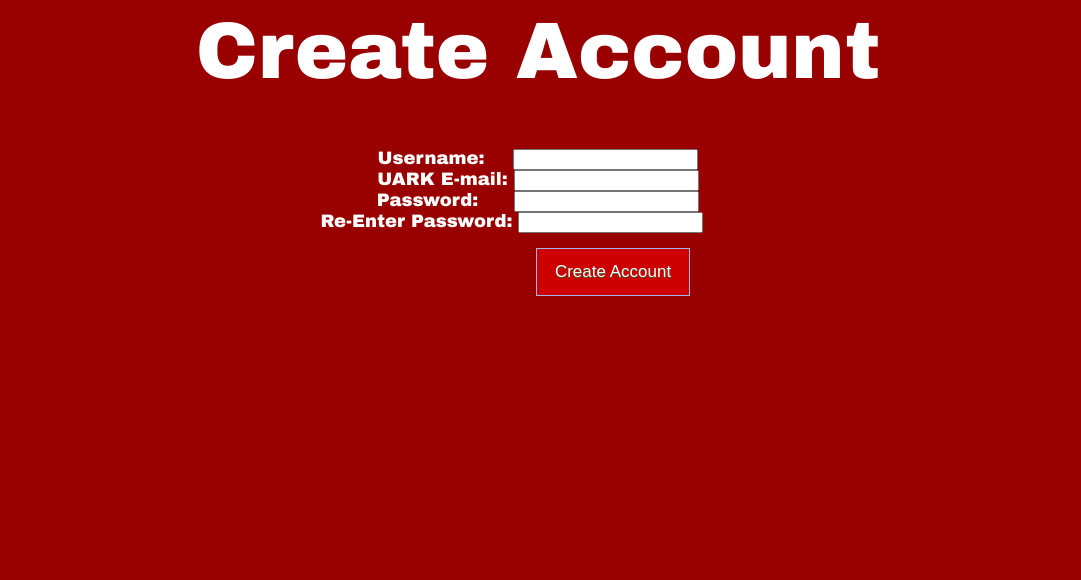
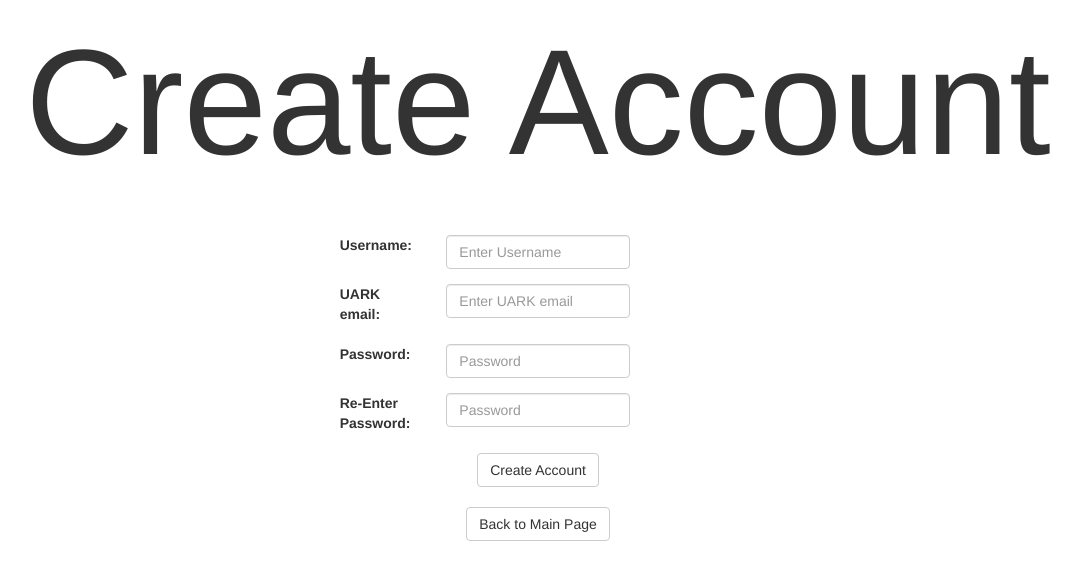
Before and after one commit to RazorPortal/Webpage, a PHP site: page /CreateAccount.php in a window 1280 px wide. Shown: the top 580 px of the page, without its empty margins (102-1183 px from the left). Run offline with PHP 8.4, Linux system fonts and the light colour scheme.

Commit message:
Aesthetics changed with CreateAccount.php
Changed form and aesthetics of the create account page using bootstrap

```diff
--- a/CreateAccount.php
+++ b/CreateAccount.php
@@ -1,22 +1,15 @@
-<style type="text/css">
-	@import url('MainStyle.css');
-</style>
-
-<!DOCTYPE php>
+<!DOCTYPE html>
 
 <html>
 	<head>
-   <style>
-	  h1{ 	color: white;
-      text-align: center;
-      font-size: 500%;
-      font-family: "Arial Black", Gadget, sans-serif
-	  }
-   </style>
+		<!-- Latest compiled and minified CSS -->
+		<link rel="stylesheet" href="https://maxcdn.bootstrapcdn.com/bootstrap/3.3.4/css/bootstrap.min.css">
+
+		<!-- Latest compiled and minified JavaScript -->
+		<script src="https://maxcdn.bootstrapcdn.com/bootstrap/3.3.4/js/bootstrap.min.js"></script>
+
+		<title>Create Account</title>
 	</head>
-
-   <body>
-   <h1> Create Account </h1>
 
 	<?php
 		$status = "";
@@ -31,6 +24,7 @@
 			{
 				echo "Passwords must match";
 			}
+
 			else {
 				$servername = "localhost"; //uaf59189.ddns.uark.edu
 
@@ -75,12 +69,48 @@
 	}
 	?>
 
-     	<form class = "FormStyle" method="POST" >
-         Username: <input style="margin-left:23px;" type="text" name="username"> <br>
-         UARK E-mail: <input type="text" name="email"> <br>
-         Password: <input style="margin-left:30px;" type="password" name="password"> <br>
-         Re-Enter Password: <input style="margin-right:52px;" type="password" name="password2"> <br>
-         <input style="margin-top:15px; margin-left:150px;" class="myButton" type="submit" value="Create Account">
+	<body>
+		<div class="container-fluid">
+			<h1 class="text-center" style="font-size:150px; margin-bottom:50px">Create Account</h1>
+			<form class="form-horizontal" method = "post">
+				<div class="form-group">
+					<label for="username" class="col-sm-offset-4 col-sm-1">Username:</label>
+					<div class="col-sm-2">
+						<input type="text" class="form-control" id="username" name="username" placeholder="Enter Username">
+					</div>
+				</div>
+
+				<div class="form-group">
+					<label for="email" class="col-sm-offset-4 col-sm-1">UARK email:</label>
+					<div class="col-sm-2">
+						<input type="text" class="form-control" id="email" name="email" placeholder="Enter UARK email">
+					</div>
+				</div>
+
+				<div class="form-group">
+					<label for="password" class="col-sm-offset-4 col-sm-1">Password:</label>
+					<div class="col-sm-2">
+						<input type="password" class="form-control" id="password" name="password" placeholder="Password">
+					</div>
+				</div>
+
+				<div class="form-group">
+					<label for="password2" class="col-sm-offset-4 col-sm-1">Re-Enter Password:</label>
+					<div class="col-sm-2">
+						<input type="password" class="form-control" id="password2" name="password2" placeholder="Password">
+					</div>
+				</div>
+
+				<div class="text-center">
+					<button type="submit" class="btn btn-default">Create Account</button><br><br>
+				</div>
 			</form>
+
+			<form method="link" action="Login.php">
+				<div class="text-center">
+					<button type="submit" class="btn btn-default">Back to Main Page</button>
+				</div>
+			</form>
+		</div>
 	</body>
 </html>
```
Lines whose indentation alone changed are shown as unchanged.
